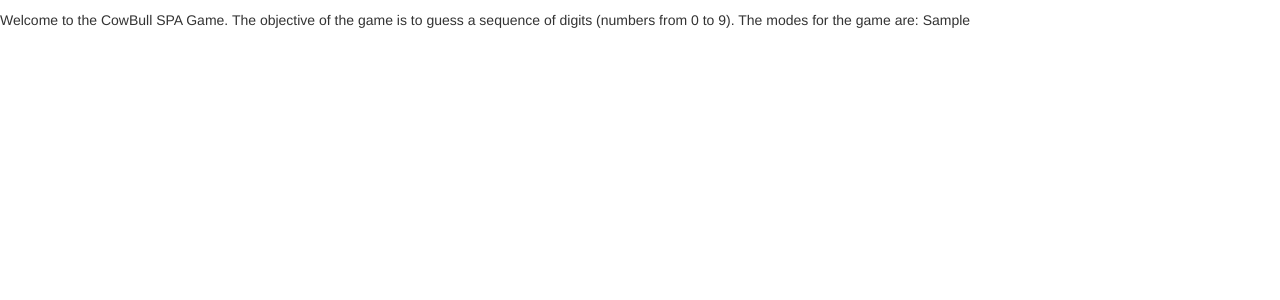
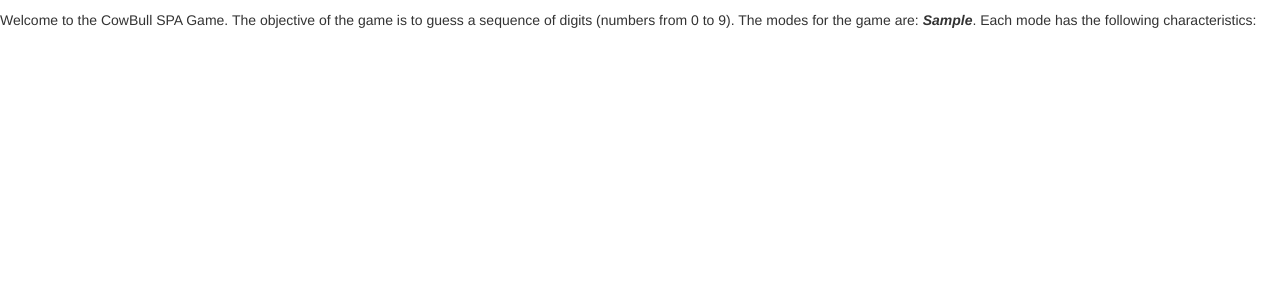
Before and after one commit to samueltauil/python_cowbull_webapp, a Python web app: template templates/index.html in a window 1280 px wide. Shown: the part 50-350 px from the top of the page. Run offline with Jinja, Linux system fonts and the light colour scheme; the template is opened without the code that fills it: most values are stand-ins (such as "Sample title", 1, 10 or a date in 2020); some libraries are stand-ins or nearby versions.

Commit message:
Updating index.html

```diff
--- a/templates/index.html
+++ b/templates/index.html
@@ -6,6 +6,7 @@
 {% block body %}
 <p>
     Welcome to the CowBull SPA Game. The objective of the game is to guess a sequence
-    of digits (numbers from 0 to 9). The modes for the game are: {{ game_modes }}
+    of digits (numbers from 0 to 9). The modes for the game are: <strong><em>{{ game_modes }}</em></strong>.
+    Each mode has the following characteristics:
 </p>
 {% endblock %}
```
